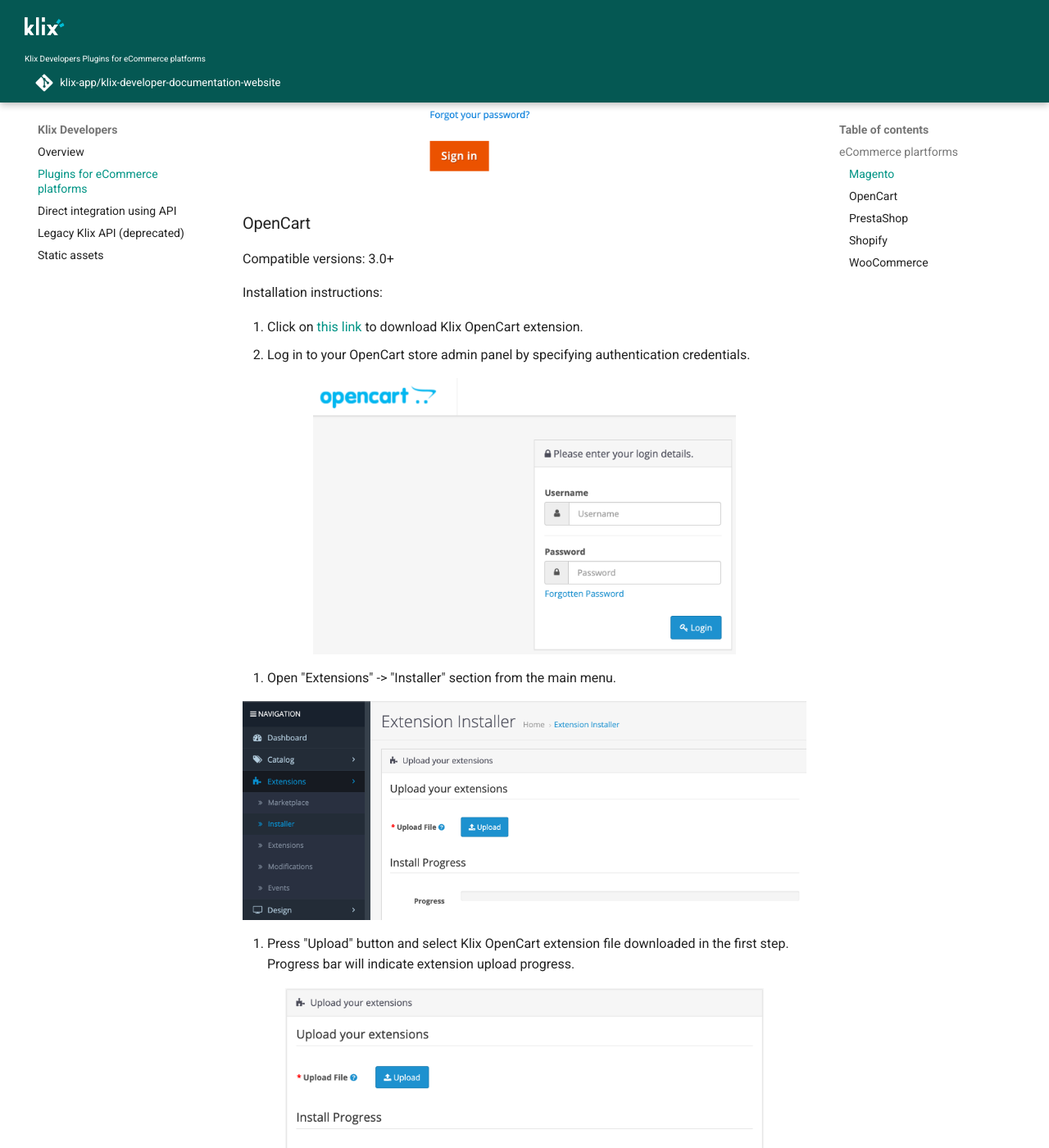
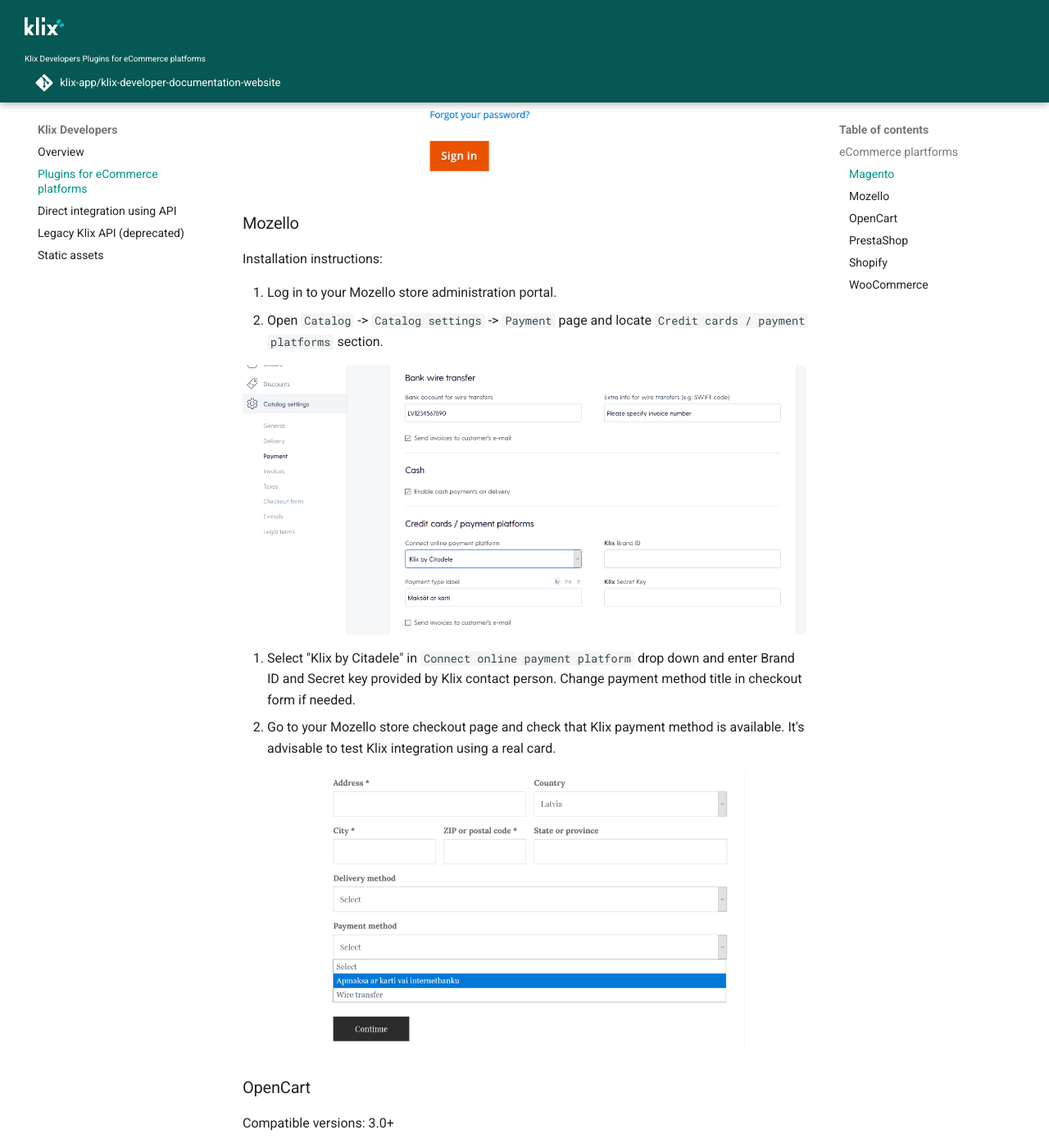
Before and after one commit to klix-app/klix-developer-documentation-website, an MkDocs documentation site: the page built from docs/plugins-for-ecommerce-platforms.md, in a window 1280 px wide and 1400 px high, scrolled down 1518 px. Shown: the whole window at 82% size. Built offline with MkDocs 1.6.1 and Material for MkDocs 9.7.7, drawn with Linux system fonts in a browser that asks for light colours; a script that is not in the unit is left out; comment, search, counter and statistics services are not loaded.

Commit message:
Add description for  Klix integration in Mozello

```diff
--- a/docs/plugins-for-ecommerce-platforms.md
+++ b/docs/plugins-for-ecommerce-platforms.md
@@ -29,6 +29,25 @@
 <!-- markdownlint-disable MD033 -->
 <div>
     <img src="../images/ecommerce-platforms/magento/2_login.png" style="display:block;margin-left:auto;margin-right:auto;width:50%;margin-top:5px;margin-bottom:10px;" alt="Magento admin panel login screen" title="Log in to your Magento admin panel" />
+</div>
+<!-- markdownlint-disable MD033 -->
+
+### Mozello
+
+Installation instructions:
+
+1. Log in to your Mozello store administration portal.
+2. Open `Catalog` -> `Catalog settings` -> `Payment` page and locate `Credit cards / payment platforms` section.
+<!-- markdownlint-disable MD033 -->
+<div>
+    <img src="../images/ecommerce-platforms/mozello/1_provide_klix_settings.png" style="display:block;margin-left:auto;margin-right:auto;width:100%;margin-top:5px;margin-bottom:10px;" alt="Klix payment method configuration screen in Mozello" title="Configure Klix payment method in Mozello" />
+</div>
+<!-- markdownlint-disable MD033 -->
+3. Select "Klix by Citadele" in `Connect online payment platform` drop down and enter Brand ID and Secret key provided by Klix contact person. Change payment method title in checkout form if needed.
+4. Go to your Mozello store checkout page and check that Klix payment method is available. It's advisable to test Klix integration using a real card.
+<!-- markdownlint-disable MD033 -->
+<div>
+    <img src="../images/ecommerce-platforms/mozello/2_preview_klix_payment_method.png" style="display:block;margin-left:auto;margin-right:auto;width:80%;margin-top:5px;margin-bottom:10px;" alt="Checkout payment method selection screen in Mozello store" title="Preview Klix payment method in Mozello store" />
 </div>
 <!-- markdownlint-disable MD033 -->
 
```
Also changed, not shown: docs/images/ecommerce-platforms/mozello/1_provide_klix_settings.png (added), docs/images/ecommerce-platforms/mozello/2_preview_klix_payment_method.png (added).
